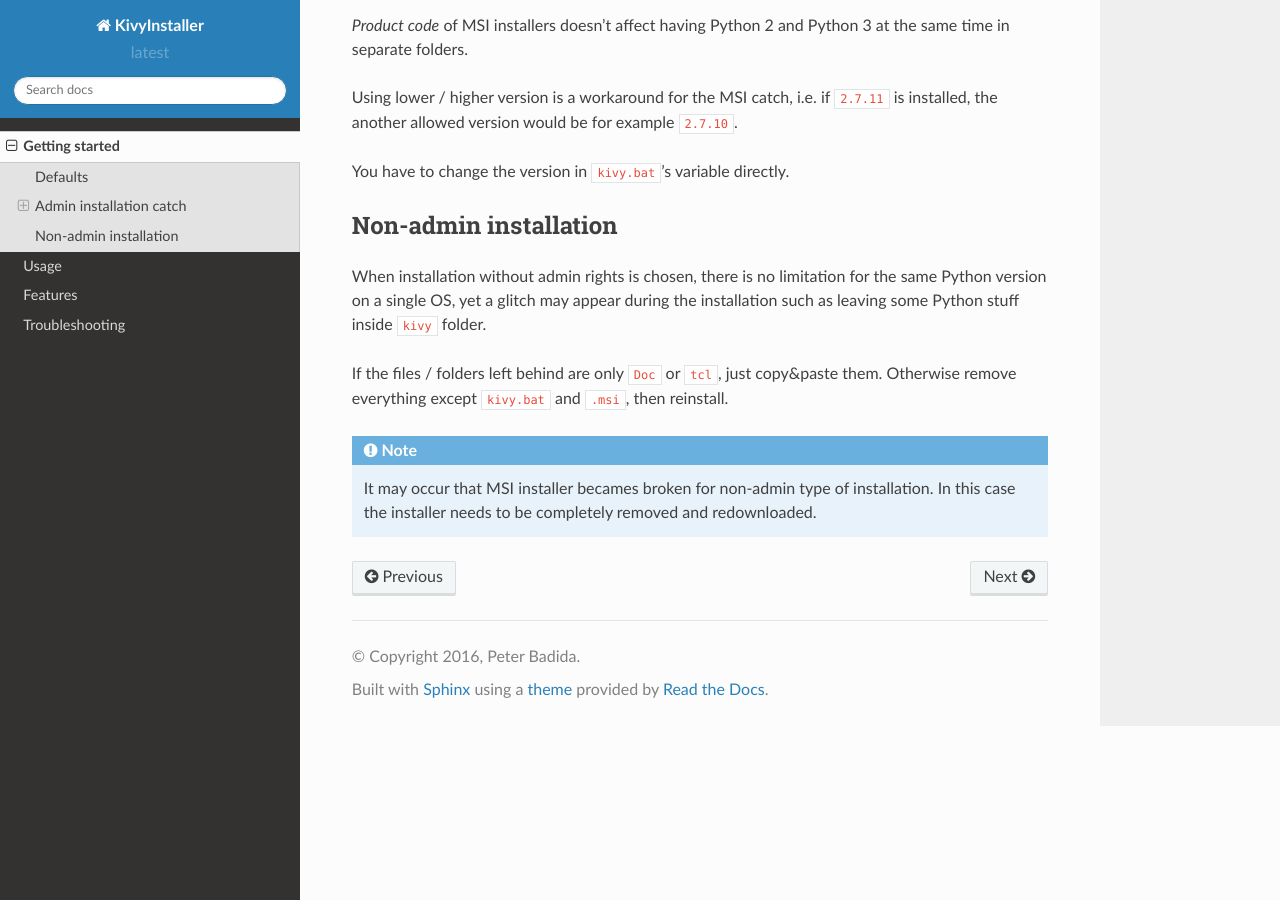
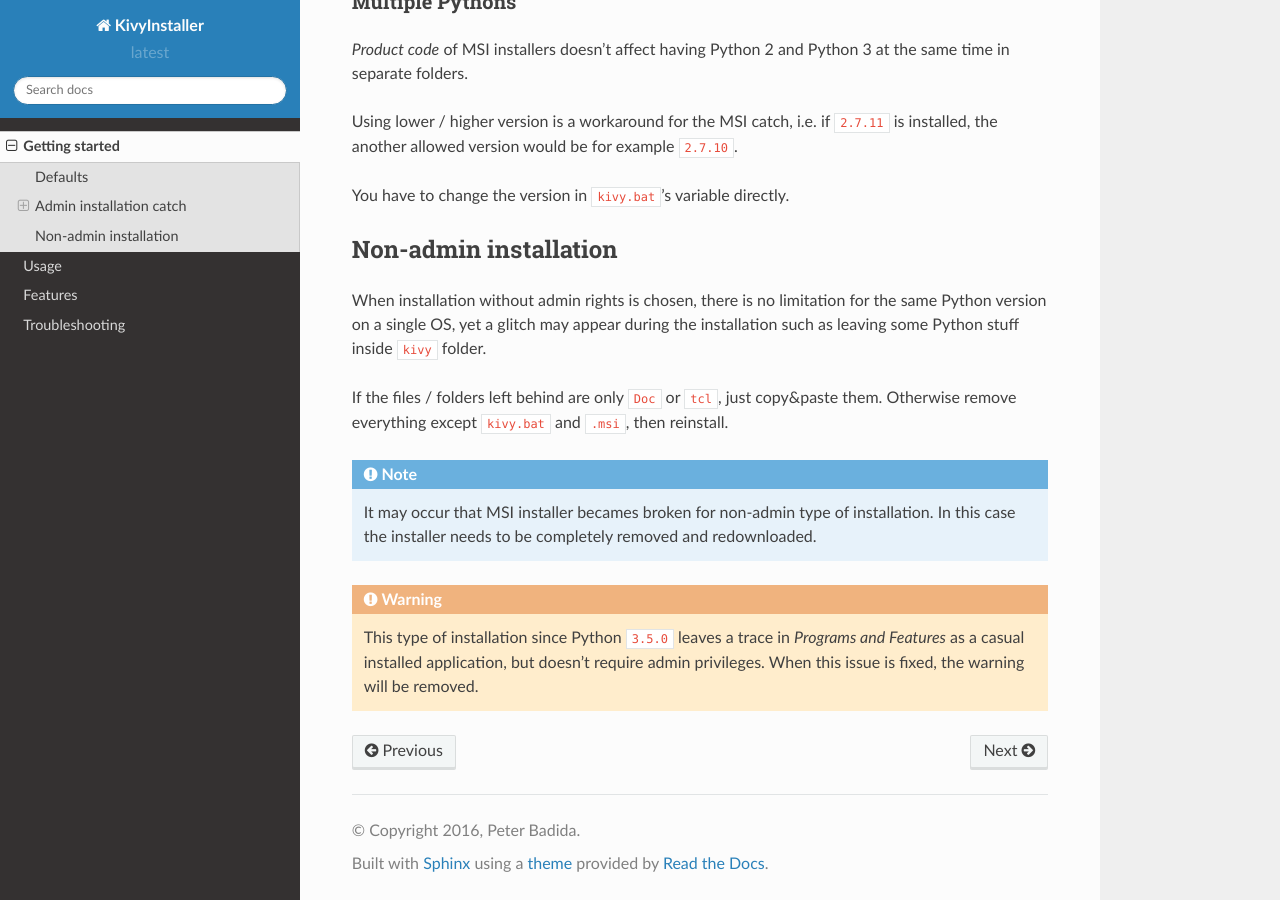
Before and after one commit to KeyWeeUsr/KivyInstaller, a Sphinx documentation site: the page built from docs/source/gettingstarted.rst, in a window 1280 px wide and 900 px high, scrolled down 1091 px. Built offline with Sphinx 7.4.7 and the Read the Docs theme 2.0.0, drawn with Linux system fonts in a browser that asks for light colours; some of the changed text lies outside the part shown.

Commit message:
Version 2.3
Fix installation from 3.5.0+ Python executable (new type of installer), fix new downloading links for Python installer, bump versions to the latest ones, add mentions to docs.

```diff
--- a/docs/source/gettingstarted.rst
+++ b/docs/source/gettingstarted.rst
@@ -20,8 +20,9 @@
 Defaults
 --------
 
-- Python versions ``2.7.11``, ``3.4.4``
+- Python versions ``2.7.13``, ``3.5.2``
 - kivy-master ``1.9.2``
+- kivy-stable is from pypi
 
 Change them freely inside batch file if you need.
 
@@ -68,5 +69,10 @@
    of installation. In this case the installer needs to be completely removed
    and redownloaded.
 
+.. warning:: This type of installation since Python ``3.5.0`` leaves a trace
+   in `Programs and Features` as a casual installed application, but doesn't
+   require admin privileges. When this issue is fixed, the warning will be
+   removed.
+
 .. |installvid| replace:: video
 .. _installvid: https://youtu.be/ch_ILDBEaok
```
Also changed, not shown: 1 other file.
